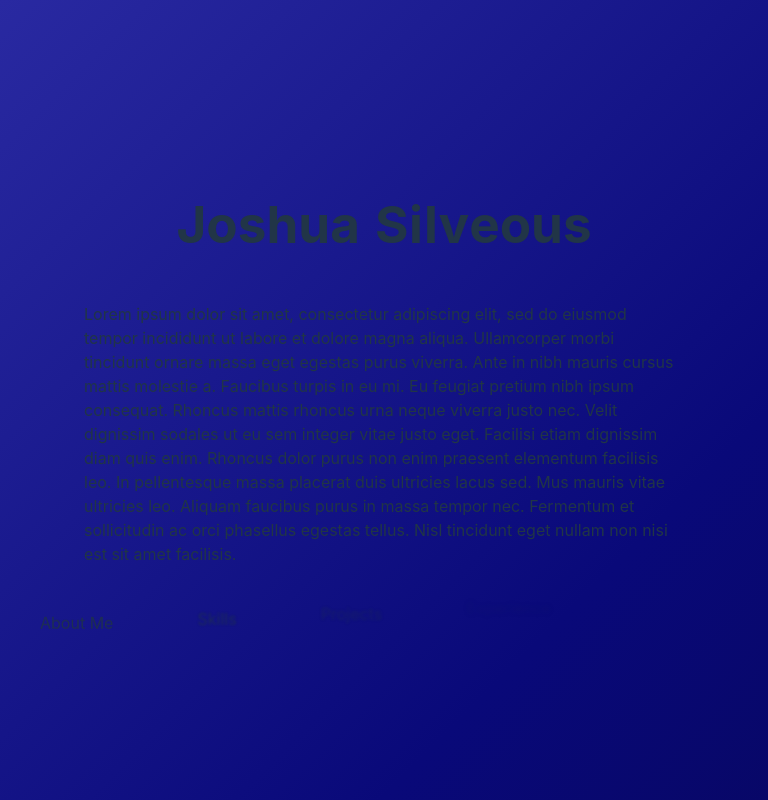
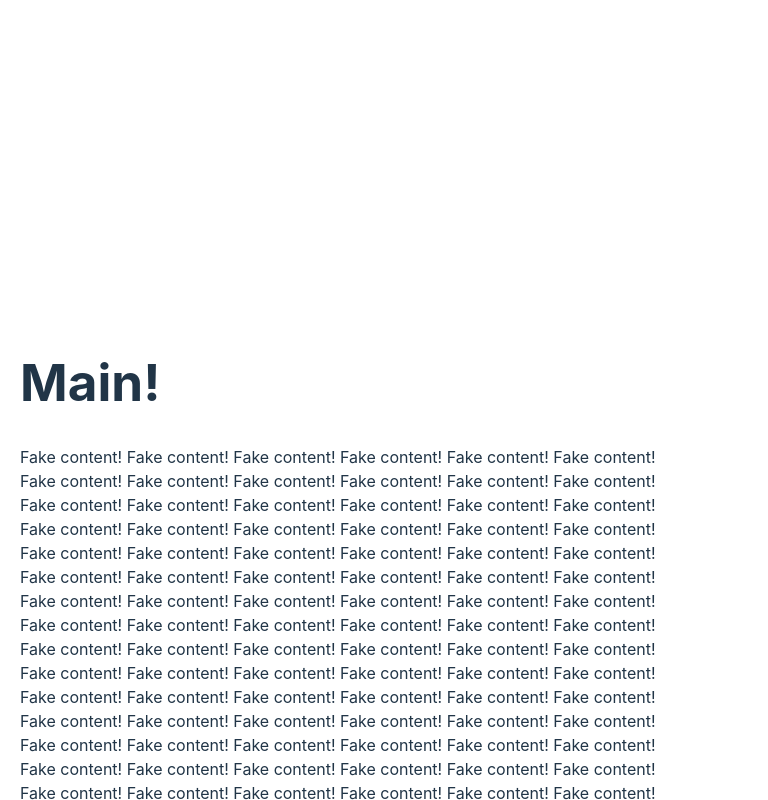
Before and after one commit to JoshSilveous/portfolio-site, a React (Vite) app: page / in a window 768 px wide. Shown: the top 800 px of the page. Built offline with nearby package versions, Linux system fonts and the light colour scheme.

Commit message:
added mobile component

```diff
--- a/src/App.tsx
+++ b/src/App.tsx
@@ -1,11 +1,11 @@
 import './App.scss'
-import { NavBar } from './components/Nav/NavDesktop/NavBar'
+import { NavDesktop } from './components/Nav/NavDesktop/NavDesktop'
 import { Main } from './components/Main/Main'
 
 function App() {
 	return (
 		<div className='app'>
-			<NavBar />
+			<NavDesktop />
 			<Main />
 		</div>
 	)
--- a/src/components/Nav/NavDesktop/NavBar.scss
+++ b/src/components/Nav/NavDesktop/NavDesktop.scss
@@ -1,3 +1,9 @@
+@media (max-width: 768px) {
+	.navbar {
+		display: none !important;
+	}
+}
+
 .navbar {
 	width: 100vw;
 	transition: height 0.4s ease;
--- a/src/components/Nav/NavDesktop/NavBar.tsx
+++ b/src/components/Nav/NavDesktop/NavDesktop.tsx
@@ -4,9 +4,9 @@ import {
 	stringToSpanCharArray,
 	stringToSpanWordArray,
 } from '../../../functions'
-import './NavBar.scss'
+import './NavDesktop.scss'
 import { SPLASH_PARAGRAPH } from '../../SPLASH_PARAGRAPH'
-export function NavBar() {
+export function NavDesktop() {
 	const spacer1Ref = useRef<HTMLDivElement>(null)
 	const spacer2Ref = useRef<HTMLDivElement>(null)
 	const paragraphRef = useRef<HTMLParagraphElement>(null)
--- /dev/null
+++ b/src/components/Nav/NavMobile/NavMobile.scss
@@ -0,0 +1,5 @@
+@media (min-width: 768px) {
+	.navpage {
+		display: none;
+	}
+}
--- /dev/null
+++ b/src/components/Nav/NavMobile/NavMobile.tsx
@@ -0,0 +1,4 @@
+import './NavMobile.scss'
+export function NavMobile() {
+	return <div className='navpage'>NavMobile!</div>
+}
```
